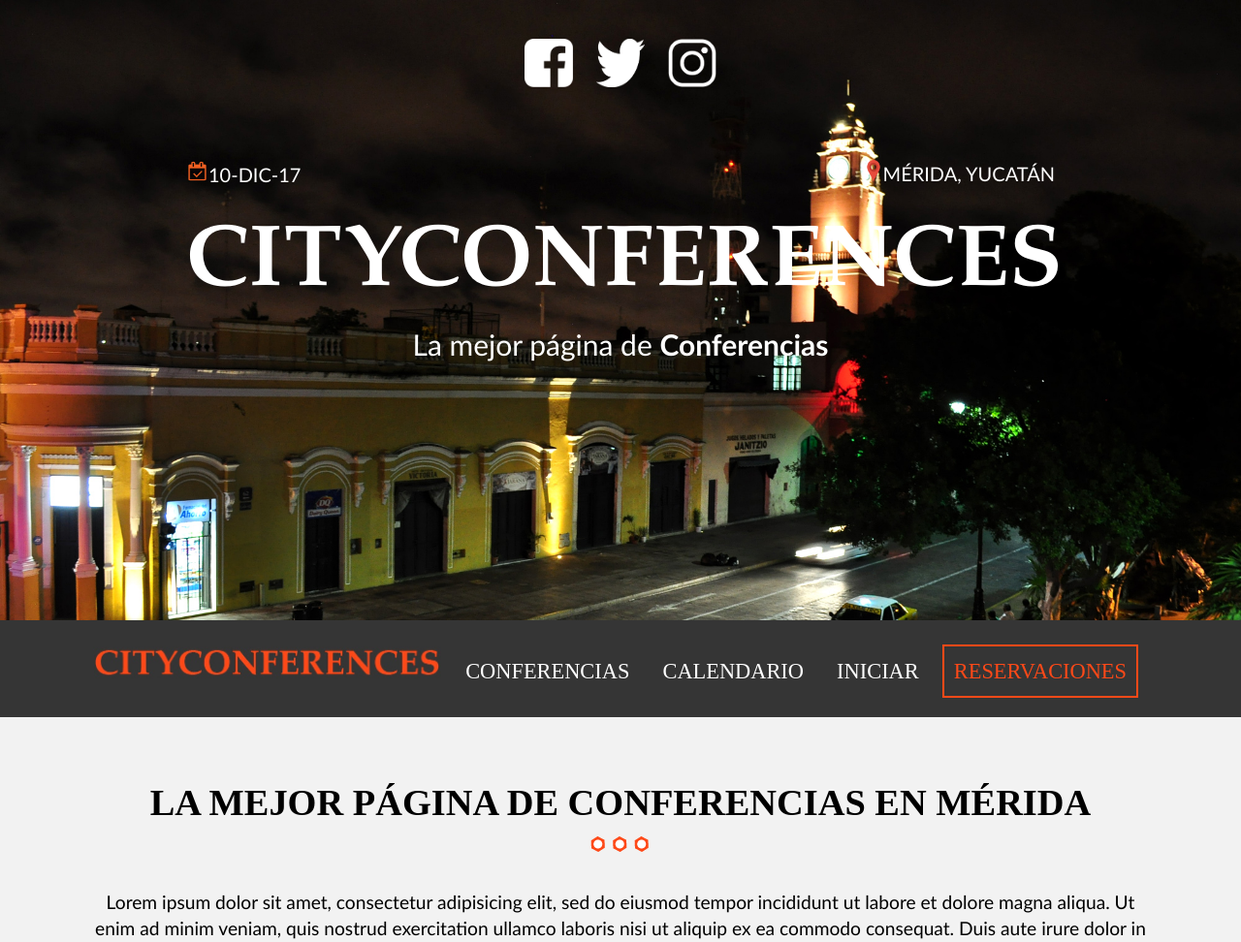
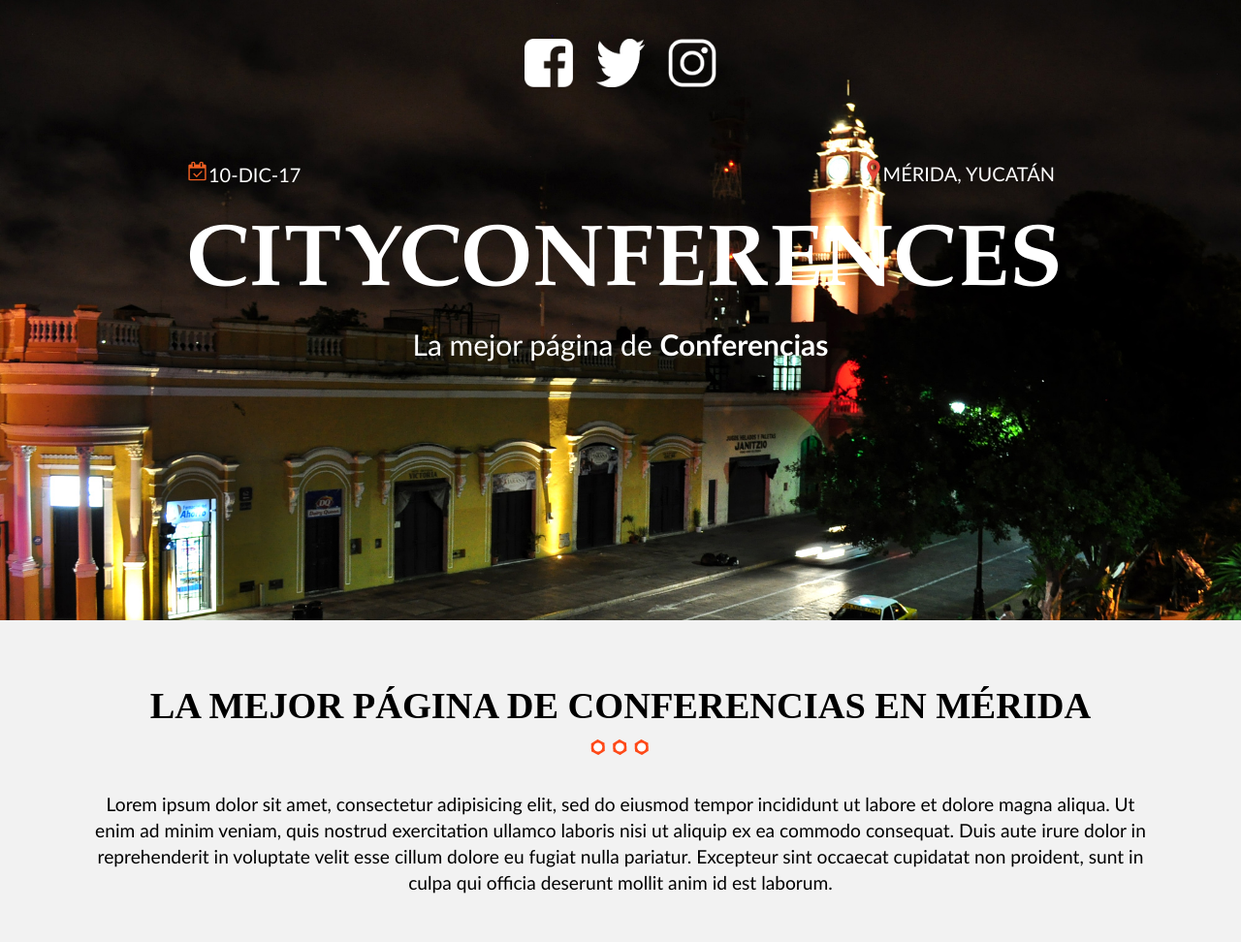
Before and after one commit to kiup/proyecto-web, a PHP site: page /index.php in a window 1280 px wide. Shown: the top 972 px of the page at 97% size. Run offline with PHP 8.4, Linux system fonts and the light colour scheme; data comes from the database, SQL or seed files in the repository; some libraries are stand-ins or nearby versions.

Commit message:
Update header.php

```diff
--- a/includes/templates/header.php
+++ b/includes/templates/header.php
@@ -33,26 +33,3 @@
     </div>
 
 </div>
-
-<div class="barra">
-    <div class="contenedor clearfix">
-        <div class="logo">
-          <a href="index.php">
-            <img src="imagenes/CityConferences.jpg" alt="logo-cityconferences">
-          </a>
-        </div>
-
-        <div class="menu-movil">
-            <span></span>
-            <span></span>
-            <span></span>
-        </div>
-
-        <nav class="navegacion-principal clearfix">
-            <a href="index.php#seccion-programa">Conferencias</a>
-            <a href="calendario.php#seccion-calendario">Calendario</a>
-            <a href="login.php">Iniciar</a>
-            <a href="registro.php#seccion-registro">Reservaciones</a>
-        </nav>
-    </div><!--contenedor-->
-</div><!--barra-->
```
